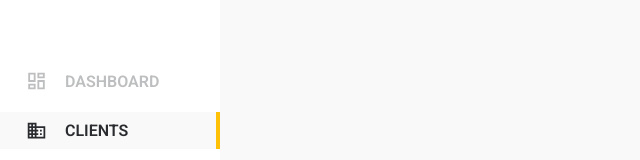
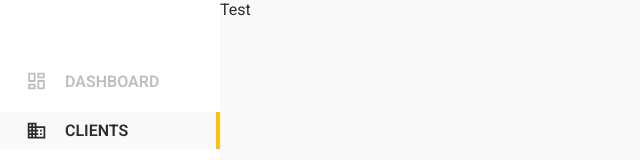
Before and after one commit to MaduHetic/madu-front, a React (Create React App) app: page /clients in a window 1280 px wide. Shown: the top 160 px of the page, without its empty margins (0-640 px from the left). Built offline with nearby package versions, Linux system fonts and the light colour scheme; what redux-axios-middleware, typesafe-actions would draw is missing.

Commit message:
init clients page

```diff
--- a/src/components/App.js
+++ b/src/components/App.js
@@ -2,6 +2,7 @@ import React from 'react';
 import { BrowserRouter as Router, Route, Switch } from 'react-router-dom';
 import SidebarMenu from './SidebarMenu';
 import Dashboard from '../pages/Dashboard/index';
+import Clients from '../pages/Clients/index';
 import styled from 'styled-components';
 import { Color } from '../styles/variables';
 
@@ -32,6 +33,7 @@ const App = () => {
           <Switch>
             <Route exact path="/" component={Dashboard} />
             <Route exact path="/dashboard" component={Dashboard} />
+            <Route exact path="/clients" component={Clients} />
           </Switch>
         </PageContent>
       </Router>
--- /dev/null
+++ b/src/pages/Clients/index.js
@@ -0,0 +1,12 @@
+import React from "react";
+import { Wrapper } from "./style";
+
+const Clients = () => {
+    return (
+       <Wrapper>
+           Test
+       </Wrapper>
+    )
+};
+
+export default Clients;
--- /dev/null
+++ b/src/pages/Clients/style.js
@@ -0,0 +1,4 @@
+import styled from "styled-components";
+
+export const Wrapper = styled.div`
+`;
```
